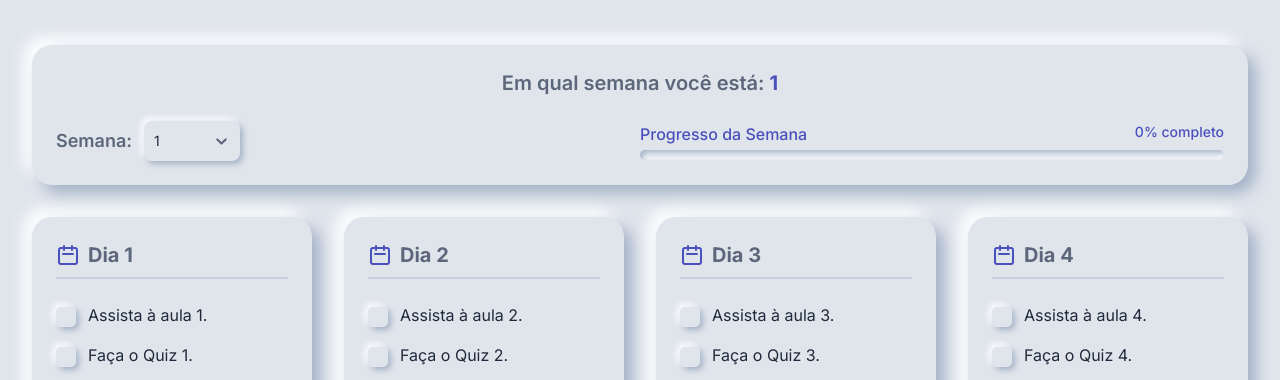
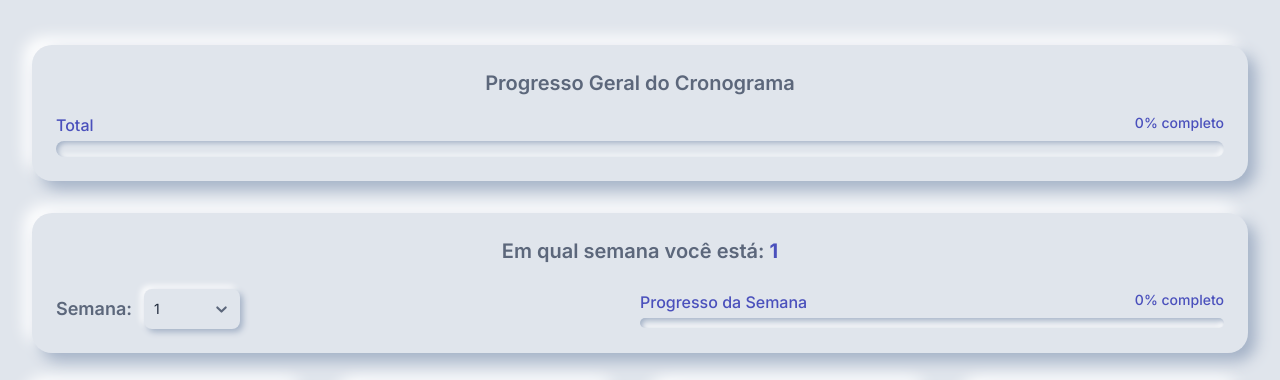
Before and after one commit to edwendell/cronogramaFLu, a plain HTML site: page index.html in a window 1280 px wide. Shown: the part 127-507 px from the top of the page. Drawn offline with nearby package versions, Linux system fonts and the light colour scheme.

Commit message:
index.html

```diff
--- a/index.html
+++ b/index.html
@@ -93,6 +93,20 @@
             <h1 class="text-3xl md:text-5xl font-bold pb-2" style="color: var(--text-color);">Planner de Estudos Anual</h1>
             <p class="mt-2 text-lg" style="color: var(--text-color); opacity: 0.8;">Acompanhe seu progresso no Cronograma dos Fluentes.</p>
         </header>
+
+        <!-- Progresso Geral -->
+        <div class="neumorphic-out p-6 mb-8">
+            <h2 class="text-xl font-semibold text-center mb-4" style="color: var(--text-color);">Progresso Geral do Cronograma</h2>
+            <div class="w-full">
+                <div class="flex justify-between mb-1">
+                    <span class="text-base font-medium" style="color: var(--accent-color);">Total</span>
+                    <span id="overall-progress-text" class="text-sm font-medium" style="color: var(--accent-color);">0%</span>
+                </div>
+                <div class="w-full h-4 progress-track">
+                    <div id="overall-progress-bar" class="h-4 progress-fill transition-all duration-500" style="width: 0%"></div>
+                </div>
+            </div>
+        </div>
 
         <!-- Seletor de Semana e Barra de Progresso -->
         <div class="neumorphic-out p-6 mb-8 sticky top-4 z-10">
@@ -224,6 +238,8 @@
             if (savedWeek) {
                 currentWeek = parseInt(savedWeek, 10);
             }
+            updateOverallProgress();
+            calculateAndUpdateRealCurrentWeek();
         }
 
         // Salva o progresso
@@ -251,7 +267,6 @@
             if (!weekData) return;
 
             plannerContent.innerHTML = '';
-            currentWeekDisplay.textContent = weekNumber;
 
             weekData.days.forEach(day => {
                 const dayCard = document.createElement('div');
@@ -310,6 +325,42 @@
             progressText.textContent = `${percentage}% completo`;
         }
 
+        // --- NOVAS FUNÇÕES ---
+
+        // Calcula e atualiza a semana atual com base no progresso real
+        function calculateAndUpdateRealCurrentWeek() {
+            let maxWeek = 0;
+            for (const taskId in completionStatus) {
+                if (completionStatus[taskId]) {
+                    const weekNum = parseInt(taskId.split('-')[0].substring(1));
+                    if (weekNum > maxWeek) {
+                        maxWeek = weekNum;
+                    }
+                }
+            }
+            const displayWeek = maxWeek > 0 ? maxWeek : 1;
+            currentWeekDisplay.textContent = displayWeek;
+        }
+
+        // Atualiza a barra de progresso geral
+        function updateOverallProgress() {
+            const totalTasks = plannerData.reduce((acc, week) => {
+                return acc + week.days.reduce((dayAcc, day) => dayAcc + day.tasks.length, 0);
+            }, 0);
+
+            const completedTasks = Object.values(completionStatus).filter(status => status).length;
+            const percentage = totalTasks > 0 ? Math.round((completedTasks / totalTasks) * 100) : 0;
+
+            const overallProgressBar = document.getElementById('overall-progress-bar');
+            const overallProgressText = document.getElementById('overall-progress-text');
+
+            if (overallProgressBar && overallProgressText) {
+                overallProgressBar.style.width = `${percentage}%`;
+                overallProgressText.textContent = `${percentage}% completo`;
+            }
+        }
+
+
         // Event Listeners
         weekSelector.addEventListener('change', (e) => {
             currentWeek = parseInt(e.target.value, 10);
@@ -330,6 +381,8 @@
 
                 saveProgress();
                 updateProgress(currentWeek);
+                updateOverallProgress();
+                calculateAndUpdateRealCurrentWeek();
             }
         });
 
```
